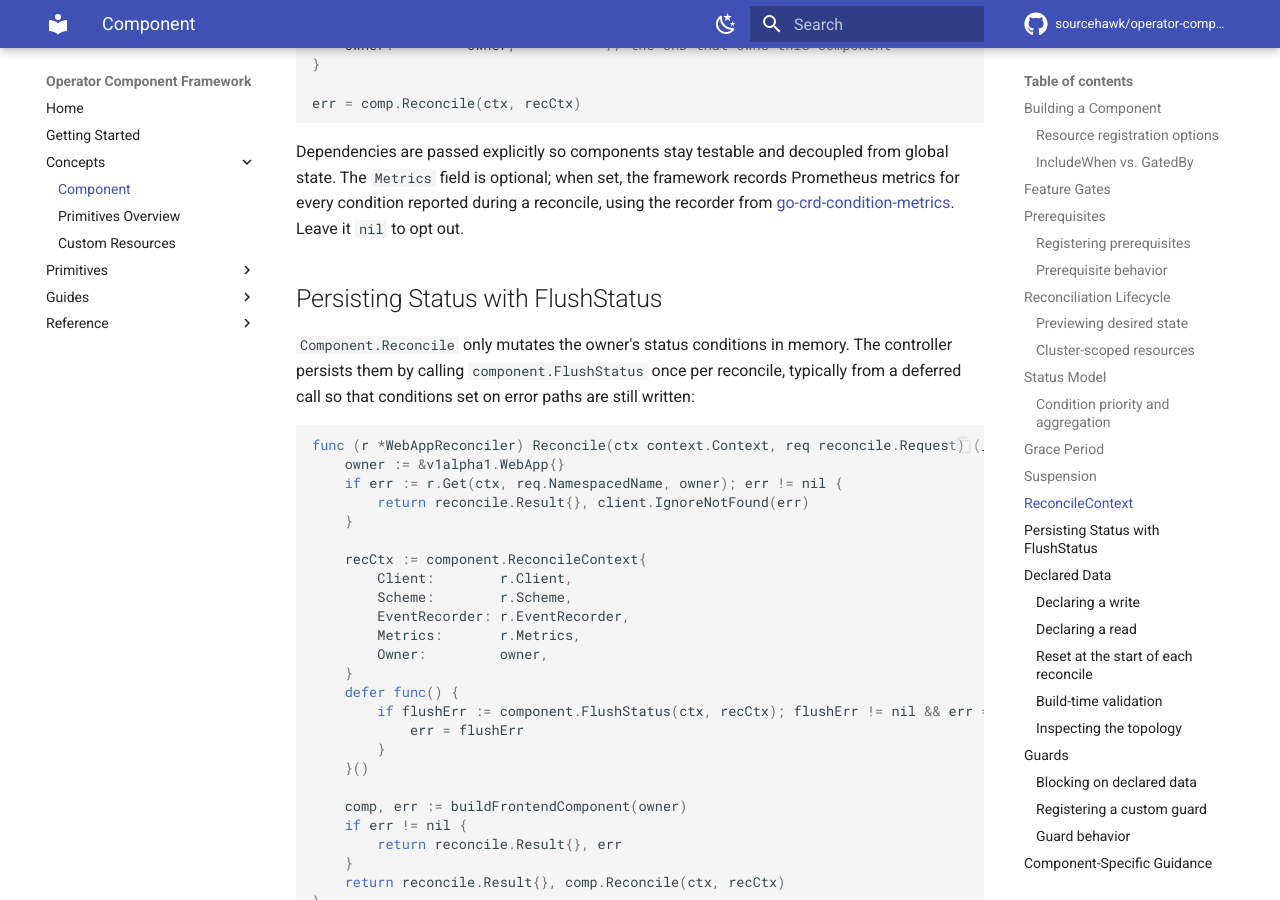
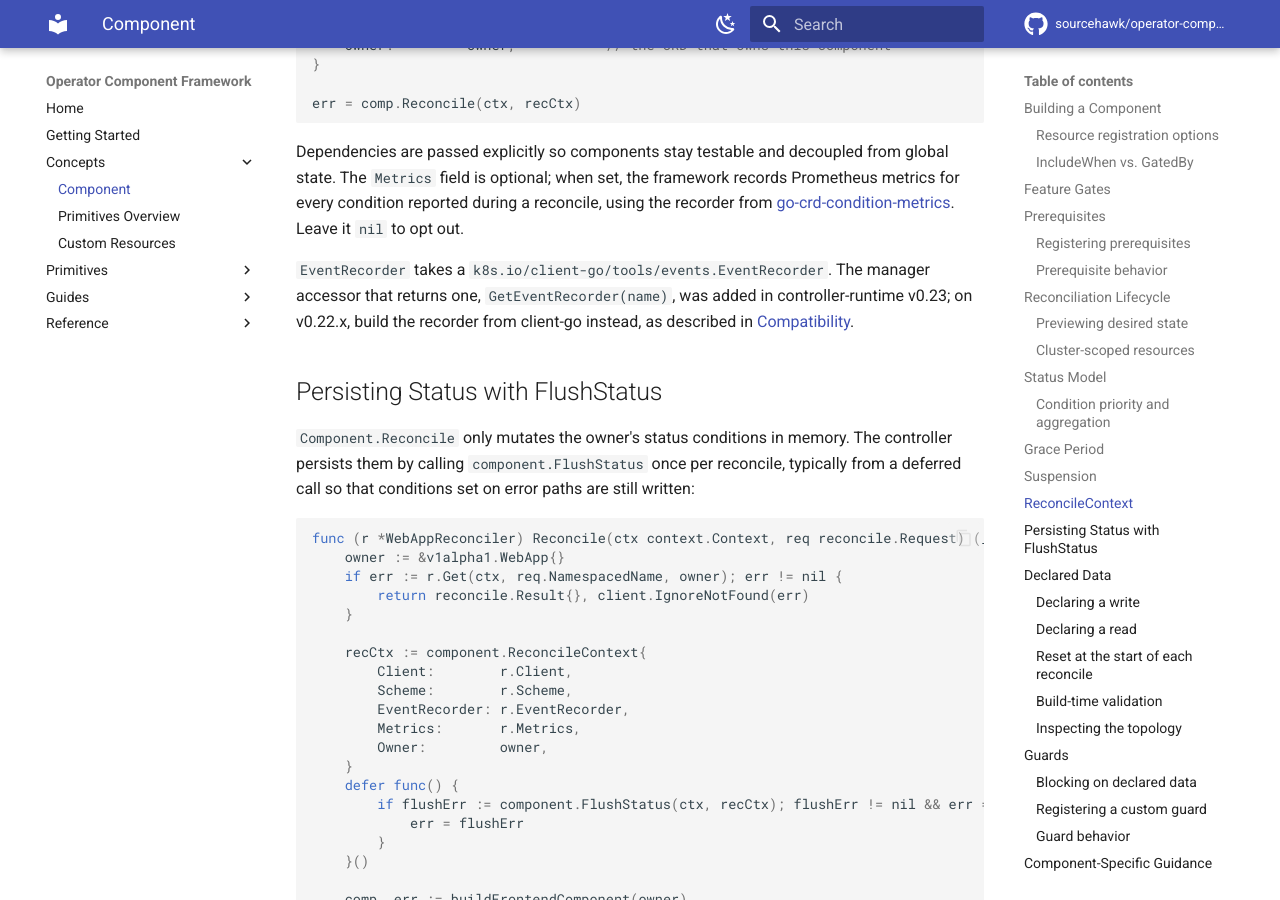
Before and after one commit to sourcehawk/operator-component-framework, an MkDocs documentation site: the page built from docs/component.md, in a window 1280 px wide and 900 px high, scrolled down 14738 px. Built offline with MkDocs 1.6.1 and Material for MkDocs 9.7.7, drawn with Linux system fonts in a browser that asks for light colours; comment, search, counter and statistics services are not loaded.

Commit message:
docs: point v0.22.x readers at the recorder fallback
The guidance to call manager.GetEventRecorder(name) appeared in the
getting-started table, the component reference, and the plugin skill
without noting that the accessor only exists from controller-runtime
v0.23. v0.22.x is a Tested row in the compatibility matrix, so a reader
on it was sent to a method their version does not have. The fallback was
already documented in compatibility.md but never linked from any of the
three places that hand out the accessor.

Co-Authored-By: Claude Opus 5 (1M context) <noreply@anthropic.com>

```diff
--- a/docs/component.md
+++ b/docs/component.md
@@ -508,6 +508,10 @@ optional; when set, the framework records Prometheus metrics for every condition
 recorder from [go-crd-condition-metrics](https://github.com/sourcehawk/go-crd-condition-metrics). Leave it `nil` to opt
 out.
 
+`EventRecorder` takes a `k8s.io/client-go/tools/events.EventRecorder`. The manager accessor that returns one,
+`GetEventRecorder(name)`, was added in controller-runtime v0.23; on v0.22.x, build the recorder from client-go instead,
+as described in [Compatibility](compatibility.md).
+
 ## Persisting Status with FlushStatus
 
 `Component.Reconcile` only mutates the owner's status conditions in memory. The controller persists them by calling
```
Also changed, not shown: docs/getting-started.md (+1 -1 lines), plugin/skills/building-components/SKILL.md (+3 -3 lines), plugin/skills/building-components/references/component.md (+4 -0 lines).
